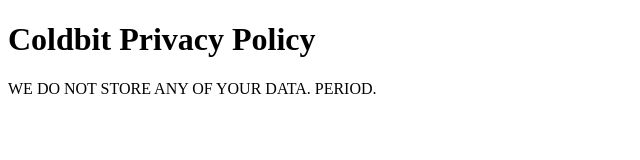
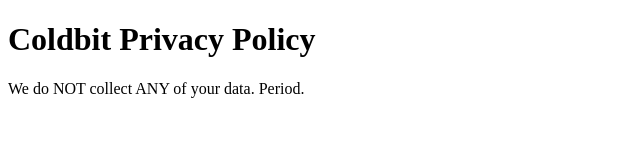
Before and after one commit to ColdbitWallet/ColdbitWallet.github.io, a plain HTML site: page index.html in a window 1280 px wide. Shown: the whole page, without its empty margins (0-640 px from the left). Drawn offline with Linux system fonts and the light colour scheme.

Commit message:
Update index.html

```diff
--- a/index.html
+++ b/index.html
@@ -6,7 +6,7 @@
 <body>
 
 <h1> Coldbit Privacy Policy </h1>
-<p>WE DO NOT STORE ANY OF YOUR DATA. PERIOD.</p>
+<p>We do NOT collect ANY of your data. Period.</p>
 
 </body>
 </html>
```
